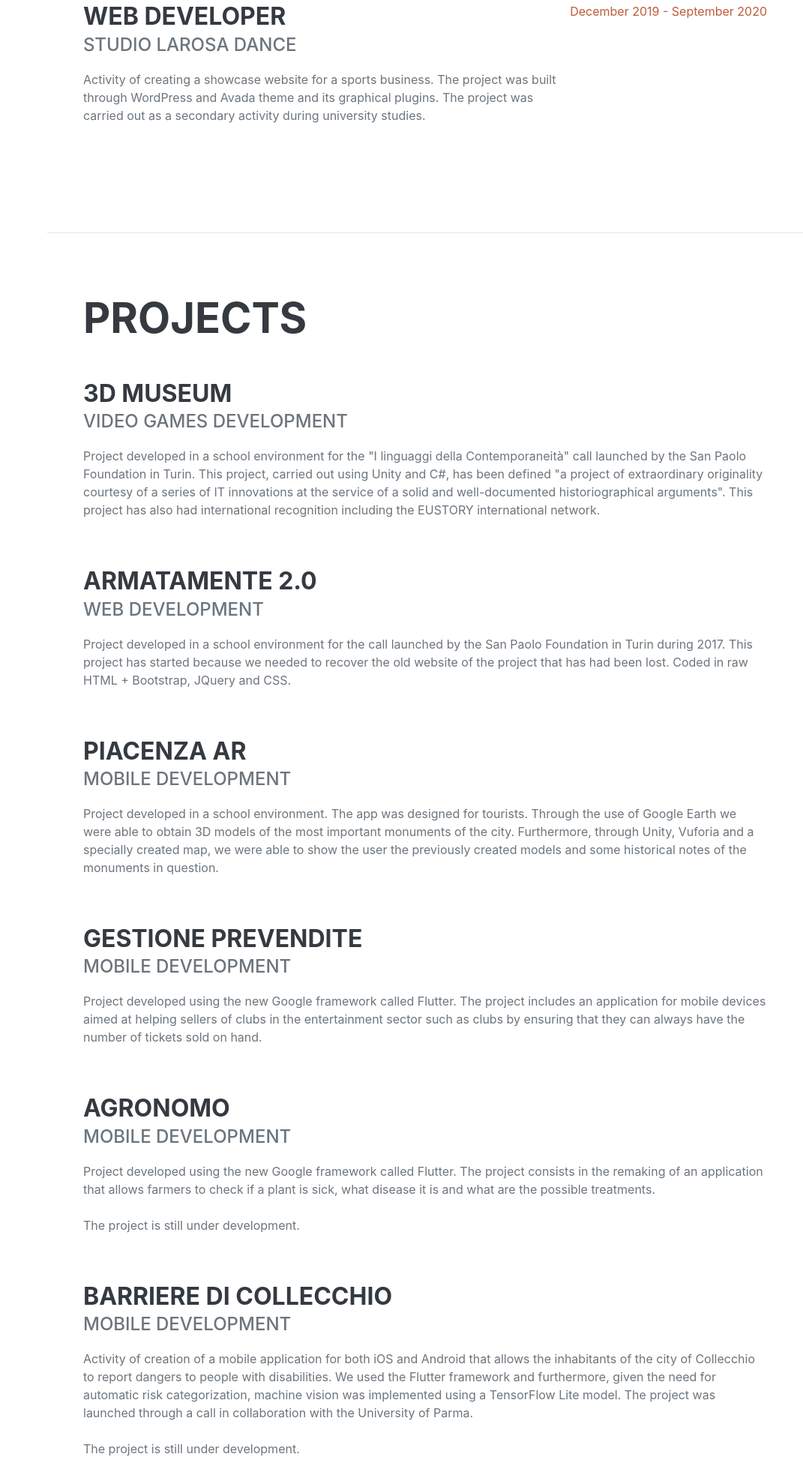
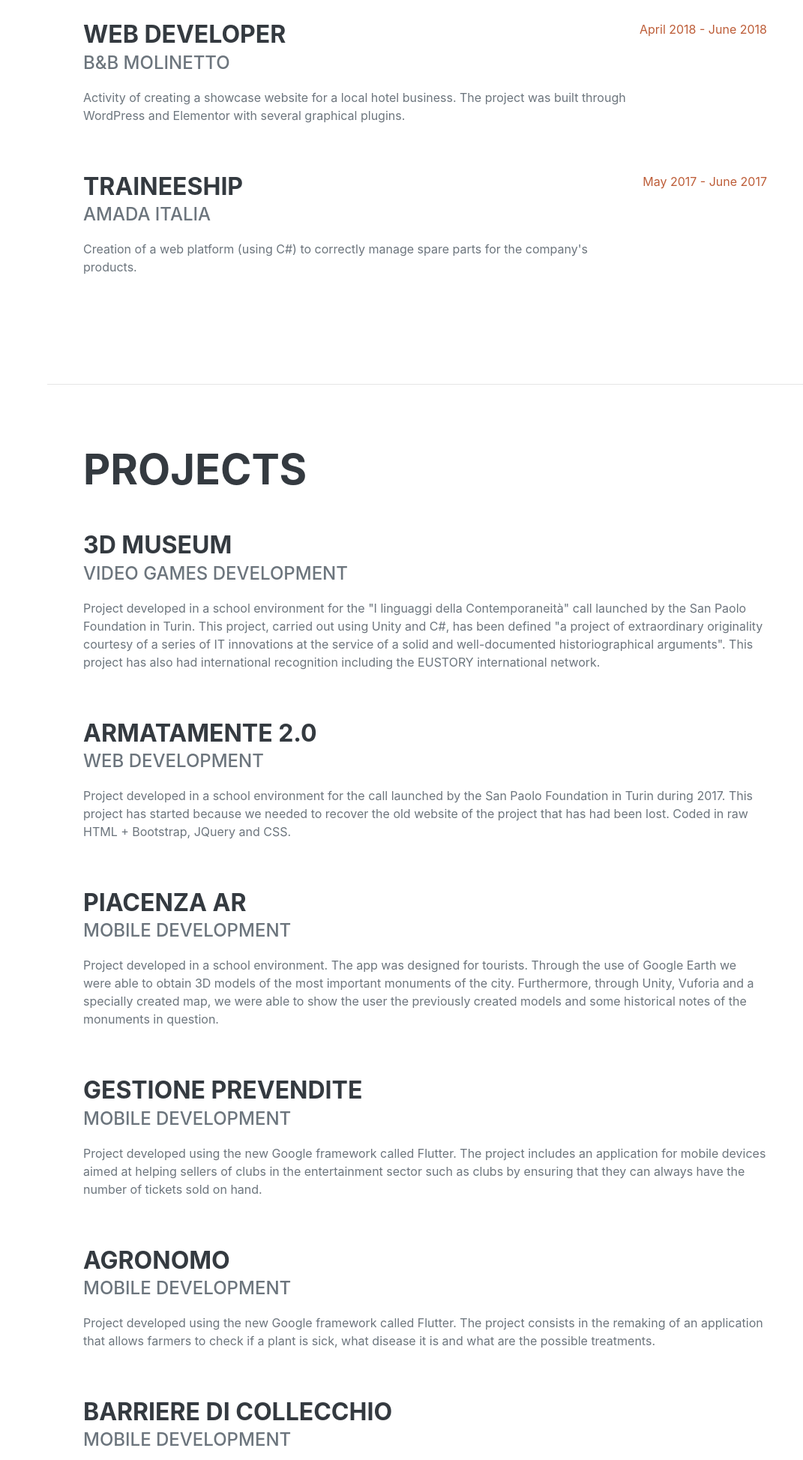
Before and after one commit to francescorossetti/francescorossetti.dev, a plain HTML site: page index.html in a window 1280 px wide. Shown: the part 2442-4389 px from the top of the page at 75% size, without its empty margins (209-1280 px from the left). Drawn offline with nearby package versions, Linux system fonts and the light colour scheme; a web font is replaced by a local one.

Commit message:
31032021

```diff
--- a/index.html
+++ b/index.html
@@ -127,10 +127,10 @@
                     <div class="d-flex flex-column flex-md-row justify-content-between mb-5">
                         <div class="flex-grow-1">
                             <h3 class="mb-0">Web Developer</h3>
-                            <div class="subheading mb-3">B&B Molinetto</div>
-                            <p>Activity of creating a showcase website for a local hotel business. The project was built through WordPress and Elementor with several graphical plugins.</p>
+                            <div class="subheading mb-3">Studio Larosa Dance</div>
+                            <p>Activity of creating a showcase website for a sports business. The project was built through WordPress and Avada theme and its graphical plugins. The project was carried out as a secondary activity during university studies.</p>
                         </div>
-                        <div class="flex-shrink-0"><span class="text-primary">April 2018 - June 2018</span></div>
+                        <div class="flex-shrink-0"><span class="text-primary">December 2019 - September 2020</span></div>
                     </div>
                     <div class="d-flex flex-column flex-md-row justify-content-between mb-5">
                         <div class="flex-grow-1">
@@ -143,10 +143,18 @@
                     <div class="d-flex flex-column flex-md-row justify-content-between mb-5">
                         <div class="flex-grow-1">
                             <h3 class="mb-0">Web Developer</h3>
-                            <div class="subheading mb-3">Studio Larosa Dance</div>
-                            <p>Activity of creating a showcase website for a sports business. The project was built through WordPress and Avada theme and its graphical plugins. The project was carried out as a secondary activity during university studies.</p>
+                            <div class="subheading mb-3">B&B Molinetto</div>
+                            <p>Activity of creating a showcase website for a local hotel business. The project was built through WordPress and Elementor with several graphical plugins.</p>
                         </div>
-                        <div class="flex-shrink-0"><span class="text-primary">December 2019 - September 2020</span></div>
+                        <div class="flex-shrink-0"><span class="text-primary">April 2018 - June 2018</span></div>
+                    </div>
+                    <div class="d-flex flex-column flex-md-row justify-content-between mb-5">
+                        <div class="flex-grow-1">
+                            <h3 class="mb-0">Traineeship</h3>
+                            <div class="subheading mb-3">Amada Italia</div>
+                            <p>Creation of a web platform (using C#) to correctly manage spare parts for the company's products.</p>
+                        </div>
+                        <div class="flex-shrink-0"><span class="text-primary">May 2017 - June 2017</span></div>
                     </div>
                 </div>
             </section>
@@ -187,14 +195,14 @@
                         <div class="flex-grow-1">
                             <a target="_blank" href="https://github.com/francescorossetti/Agronomo"><h3 class="mb-0">Agronomo</h3></a>
                             <div class="subheading mb-3">Mobile Development</div>
-                            <p>Project developed using the new Google framework called Flutter. The project consists in the remaking of an application that allows farmers to check if a plant is sick, what disease it is and what are the possible treatments. <br><br> The project is still under development.</p>
+                            <p>Project developed using the new Google framework called Flutter. The project consists in the remaking of an application that allows farmers to check if a plant is sick, what disease it is and what are the possible treatments.</p>
                         </div>
                     </div>
                     <div class="d-flex flex-column flex-md-row justify-content-between mb-5">
                         <div class="flex-grow-1">
                             <h3 class="mb-0">Barriere di Collecchio</h3>
                             <div class="subheading mb-3">Mobile Development</div>
-                            <p>Activity of creation of a mobile application for both iOS and Android that allows the inhabitants of the city of Collecchio to report dangers to people with disabilities. We used the Flutter framework and furthermore, given the need for automatic risk categorization, machine vision was implemented using a TensorFlow Lite model. The project was launched through a call in collaboration with the University of Parma. <br><br> The project is still under development.</p>
+                            <p>Activity of creation of a mobile application for both iOS and Android that allows the inhabitants of the city of Collecchio to report dangers to people with disabilities. We used the Flutter framework and furthermore, given the need for automatic risk categorization, machine vision was implemented using a TensorFlow Lite model. The project was launched through a call in collaboration with the University of Parma.</p>
                         </div>
                     </div>
                 </div>
```
